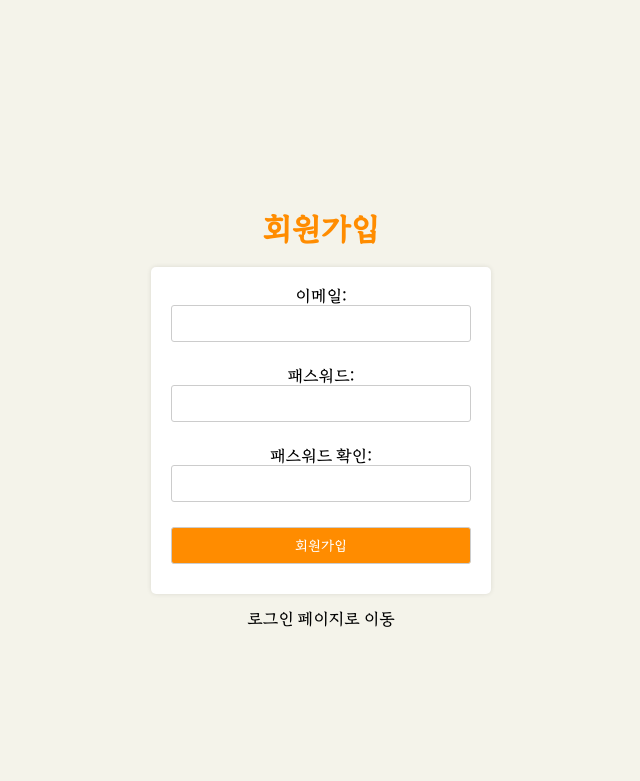
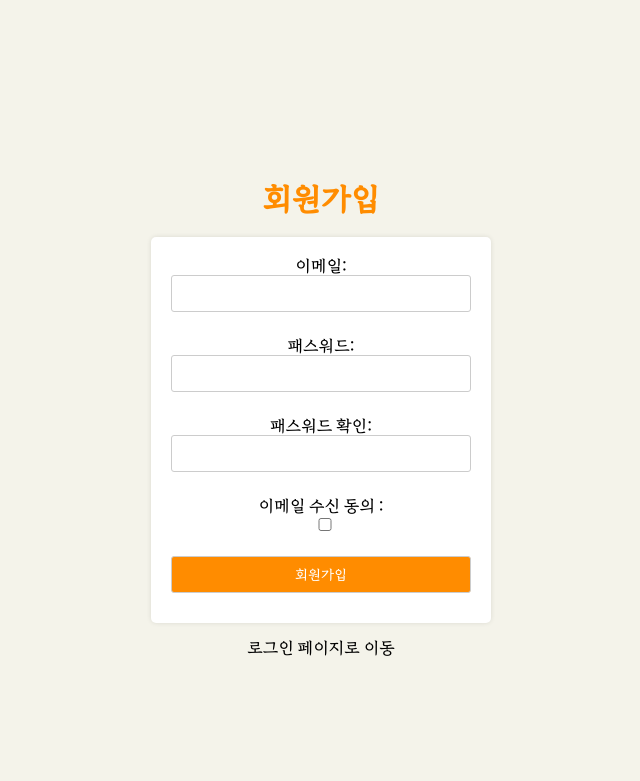
Before and after one commit to CSID-DGU/2023-1-OSSP1-AverageAge25-4, a Django app: page /signup/ in a window 1280 px wide. Shown: the top 781 px of the page, without its empty margins (319-959 px from the left). Run offline with Django 4.2, Linux system fonts and the light colour scheme; some web fonts are replaced.

Commit message:
[Feat] 이메일 수신 동의 체크박스

```diff
--- a/Backend/dgunotice/templates/signup.html
+++ b/Backend/dgunotice/templates/signup.html
@@ -31,6 +31,11 @@
       <input type="password" id="id_pwcheck" name="pwcheck" value="{{ pwcheck }}" required>
     </div>
 
+    <div>
+      <label>이메일 수신 동의 : </label>
+      <input type="checkbox" name="email-consent">
+    </div>
+
     <button type="submit">회원가입</button>
   </form>
   <a href="http://127.0.0.1:8000/login/" style="text-decoration: none; color: black;">로그인 페이지로 이동</a>
```
